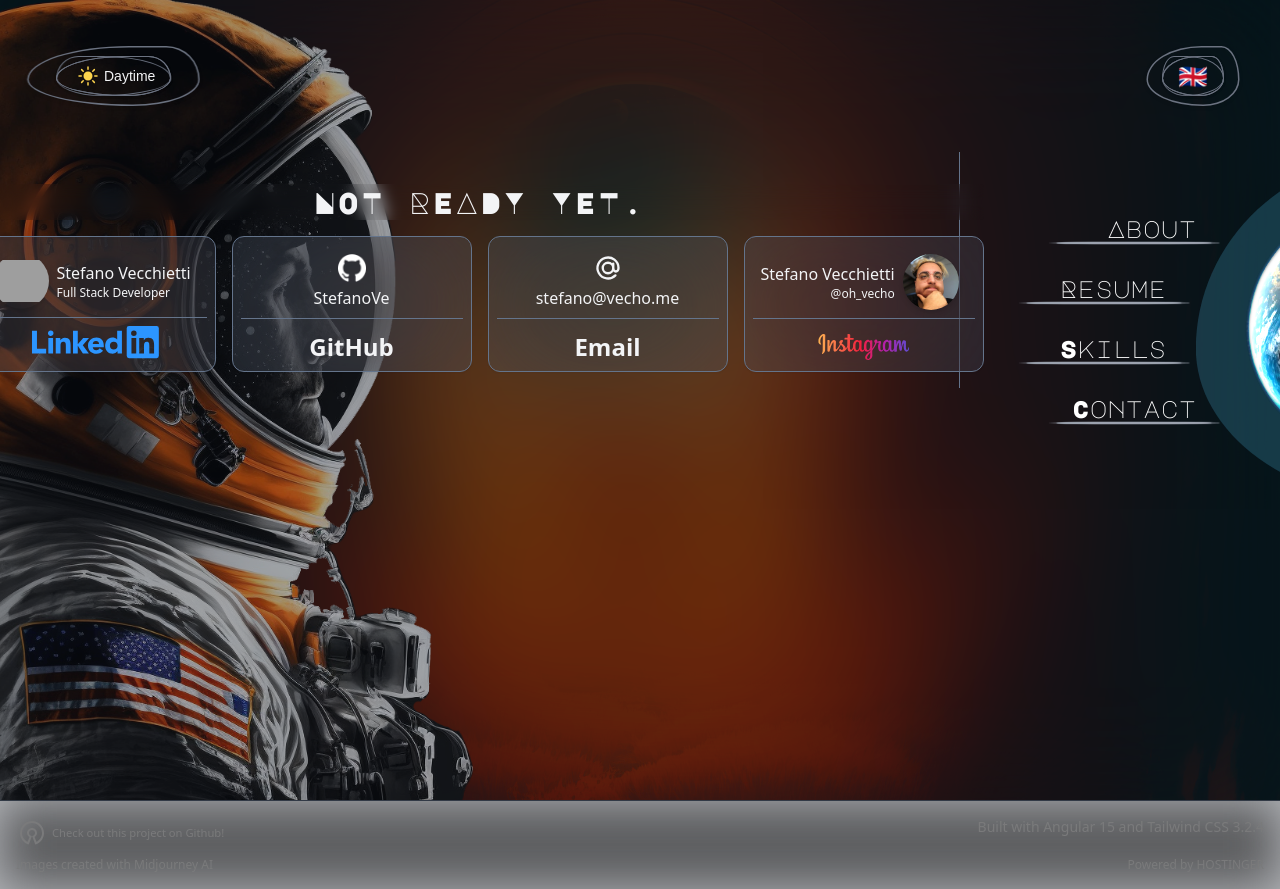
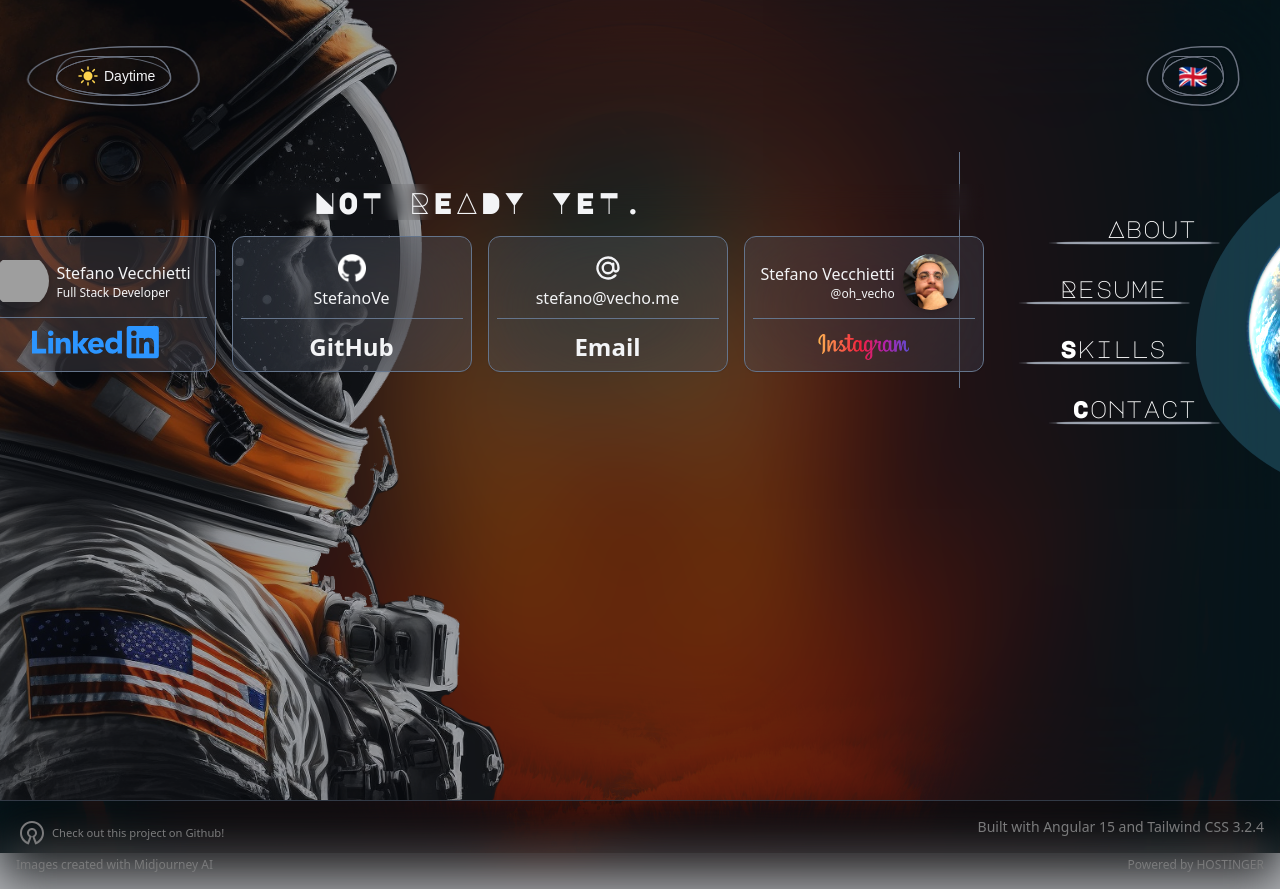
Before and after one commit to StefanoVe/portfolio, an Angular app: page /landing in a window 1280 px wide. Built offline with nearby package versions, Linux system fonts and the light colour scheme; grey boxes are pictures that could not be loaded; a web font is replaced by a local one; what tailwindcss-dotted-background would draw is missing.

Commit message:
fix mobile 2

```diff
--- a/src/app/shared/components/wallpaper/wallpaper.component.html
+++ b/src/app/shared/components/wallpaper/wallpaper.component.html
@@ -6,7 +6,8 @@
     absolute
     bottom-0
     w-full
-    h-full
+    min-h-screen
+    overflow-visible
     -translate-x-20
     dark:translate-x-0
     opacity-0
@@ -23,7 +24,8 @@
   class="
     absolute
     w-full
-    h-full
+    min-h-screen
+    overflow-visible
     top-0
     dark:opacity-0
     -z-10
@@ -39,7 +41,8 @@
   class="
     absolute
     w-full
-    h-full
+    min-h-screen
+    overflow-visible
     top-0
     -z-[2]
     dark:backdrop-blur-3xl
@@ -53,7 +56,8 @@
   class="
     absolute
     w-full
-    h-full
+    min-h-screen
+    overflow-visible
     top-0
     opacity-0
     dark:opacity-100
```
